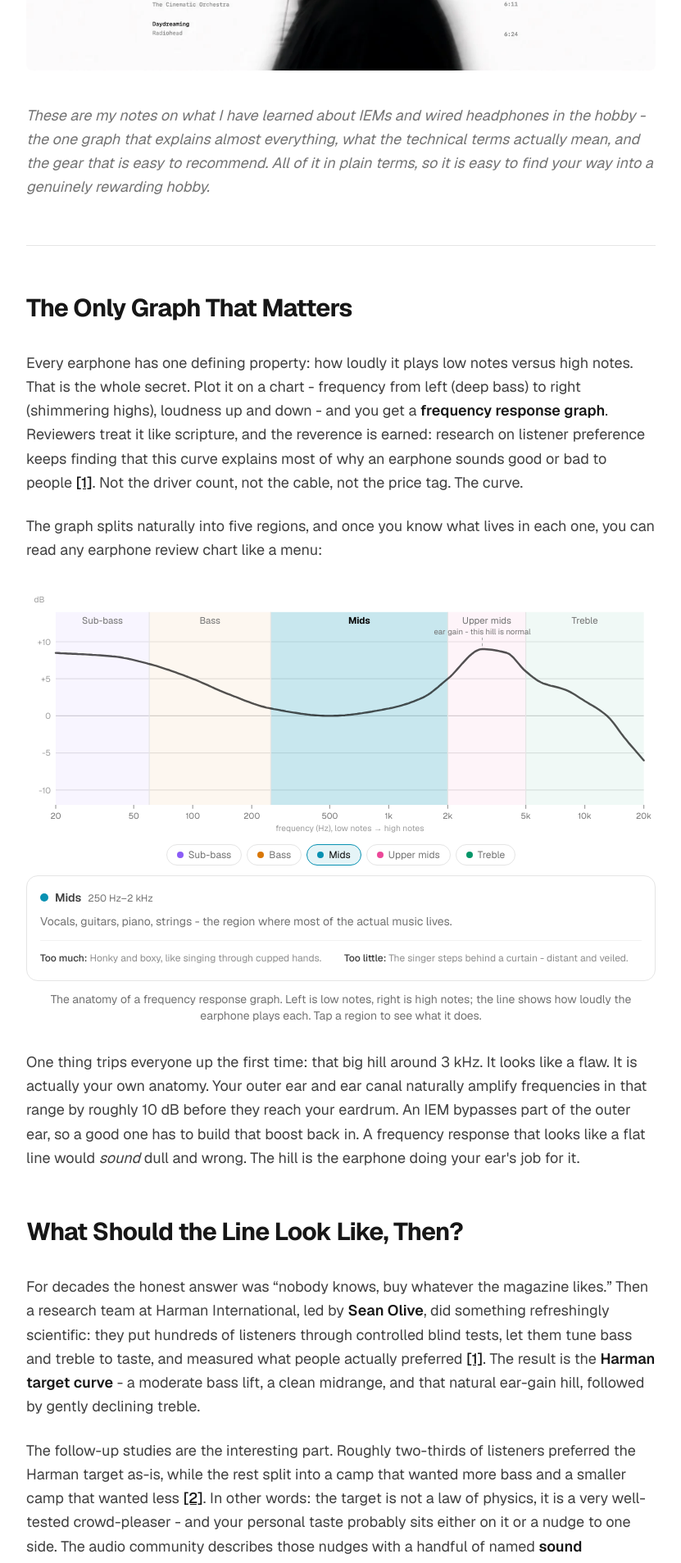
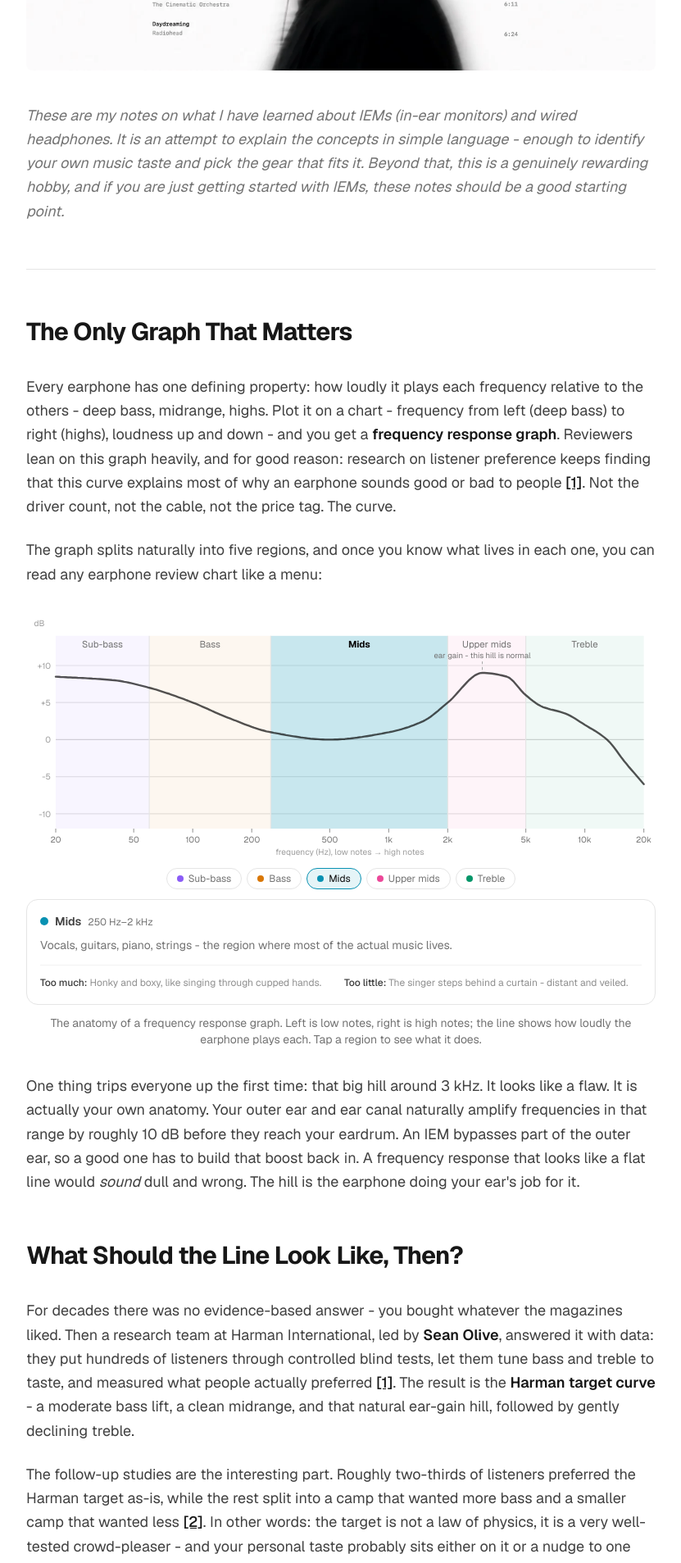
Before and after one commit to visakhunnikrishnan/personal-portfolio, a Next.js app: page /blogs/how-to-choose-iems in a window 1280 px wide. Shown: the part 600-2507 px from the top of the page at 82% size, without its empty margins (224-1055 px from the left). Built offline with nearby package versions, Linux system fonts and the light colour scheme.

Commit message:
docs: clarify IEM blog with direct language and filled-in context

```diff
--- a/src/app/blogs/how-to-choose-iems/page.tsx
+++ b/src/app/blogs/how-to-choose-iems/page.tsx
@@ -81,11 +81,12 @@ export default function HowToChooseIemsBlog() {
 
       <div className="prose sm:prose-lg prose-neutral max-w-none dark:prose-invert prose-headings:tracking-tight prose-p:leading-relaxed prose-blockquote:border-l-primary prose-blockquote:not-italic prose-img:rounded-md">
         <p className="italic text-muted-foreground">
-          These are my notes on what I have learned about IEMs and wired
-          headphones in the hobby - the one graph that explains almost
-          everything, what the technical terms actually mean, and the
-          gear that is easy to recommend. All of it in plain terms, so it
-          is easy to find your way into a genuinely rewarding hobby.
+          These are my notes on what I have learned about IEMs (in-ear
+          monitors) and wired headphones. It is an attempt to explain the
+          concepts in simple language - enough to identify your own music
+          taste and pick the gear that fits it. Beyond that, this is a
+          genuinely rewarding hobby, and if you are just getting started
+          with IEMs, these notes should be a good starting point.
         </p>
 
         <hr />
@@ -93,16 +94,16 @@ export default function HowToChooseIemsBlog() {
         <h2>The Only Graph That Matters</h2>
 
         <p>
-          Every earphone has one defining property: how loudly it plays low
-          notes versus high notes. That is the whole secret. Plot it on a
-          chart - frequency from left (deep bass) to right (shimmering
-          highs), loudness up and down - and you get a{" "}
-          <strong>frequency response graph</strong>. Reviewers treat it
-          like scripture, and the reverence is earned: research on
-          listener preference keeps finding that this curve explains most
-          of why an earphone sounds good or bad to people{" "}
-          <a href="#ref-1">[1]</a>. Not the driver count, not the cable,
-          not the price tag. The curve.
+          Every earphone has one defining property: how loudly it plays
+          each frequency relative to the others - deep bass, midrange,
+          highs. Plot it on a chart - frequency from left (deep bass) to
+          right (highs), loudness up and down - and you get a{" "}
+          <strong>frequency response graph</strong>. Reviewers lean on
+          this graph heavily, and for good reason: research on listener
+          preference keeps finding that this curve explains most of why an
+          earphone sounds good or bad to people <a href="#ref-1">[1]</a>.
+          Not the driver count, not the cable, not the price tag. The
+          curve.
         </p>
 
         <p>
@@ -127,16 +128,15 @@ export default function HowToChooseIemsBlog() {
         <h2>What Should the Line Look Like, Then?</h2>
 
         <p>
-          For decades the honest answer was &ldquo;nobody knows, buy
-          whatever the magazine likes.&rdquo; Then a research team at
-          Harman International, led by <strong>Sean Olive</strong>, did
-          something refreshingly scientific: they put hundreds of
-          listeners through controlled blind tests, let them tune bass and
-          treble to taste, and measured what people actually preferred{" "}
-          <a href="#ref-1">[1]</a>. The result is the{" "}
-          <strong>Harman target curve</strong> - a moderate bass lift, a
-          clean midrange, and that natural ear-gain hill, followed by
-          gently declining treble.
+          For decades there was no evidence-based answer - you bought
+          whatever the magazines liked. Then a research team at Harman
+          International, led by <strong>Sean Olive</strong>, answered it
+          with data: they put hundreds of listeners through controlled
+          blind tests, let them tune bass and treble to taste, and
+          measured what people actually preferred <a href="#ref-1">[1]</a>.
+          The result is the <strong>Harman target curve</strong> - a
+          moderate bass lift, a clean midrange, and that natural ear-gain
+          hill, followed by gently declining treble.
         </p>
 
         <p>
@@ -153,17 +153,21 @@ export default function HowToChooseIemsBlog() {
         <SoundSignatureExplorer />
 
         <p>
-          In words: <strong>Harman</strong> is the tested default - a
-          touch of extra bass, clear vocals. <strong>Neutral</strong>{" "}
-          plays the recording straight, nothing boosted - the studio
-          reference sound. <strong>V-shaped</strong> lifts both bass and
-          treble and lets the vocals step back - exciting at first listen,
-          which is why so many store demos are tuned this way.{" "}
-          <strong>Warm</strong> adds low-end body and relaxes the treble -
-          smooth for long sessions. <strong>Bright</strong> pushes detail
-          and air forward at the cost of eventually tiring your ears.
-          None of these is objectively best. They are flavors, and the
-          graph is just the recipe written down.
+          Look at the graph above as you read these:{" "}
+          <strong>Harman</strong> is the tested default - a touch of extra
+          bass over neutral, with vocals kept clear.{" "}
+          <strong>Neutral</strong> boosts nothing and plays the recording
+          as it was mixed - the reference sound studios work with.{" "}
+          <strong>V-shaped</strong> lifts both ends of the graph, bass and
+          treble; vocals live in the midrange between them, so they take a
+          step back. The result is exciting at first listen, which is why
+          so many store demos are tuned this way. <strong>Warm</strong>{" "}
+          adds extra low end and pulls the treble down a little - a smooth
+          sound that is easy to listen to for hours.{" "}
+          <strong>Bright</strong> does the opposite: it pushes the treble
+          up, which brings out fine detail but tires your ears over long
+          sessions. None of these is objectively best. They are flavors,
+          and the graph is just the recipe written down.
         </p>
 
         <h2>Which One Is Yours?</h2>
@@ -222,29 +226,30 @@ export default function HowToChooseIemsBlog() {
         <h2>Do You Need an Amp? (A Small One Helps)</h2>
 
         <p>
-          You do not need a desk full of amplifiers to enjoy IEMs - but
-          the answer is no longer a flat no either, because phones killed
-          the headphone jack. Something has to
-          sit between your USB-C port and your IEMs anyway, and that
-          something matters more than people expect: my own IEMs stepped
-          up noticeably when I swapped a bare adapter for a proper dongle
-          DAC. The humble $10 Apple dongle measures genuinely well and is
-          the floor; dongles in the $20-100 range (Moondrop Dawn Pro,
-          FiiO KA11) add cleaner power and a lower noise floor on top.
-          Full desktop amps only matter if you someday wander into
-          full-size territory - high-impedance headphones and
-          power-hungry planars.
+          You do not need a stack of amplifiers to enjoy IEMs. But since
+          phones dropped the headphone jack, something has to sit between
+          your USB-C port and your IEMs - a <strong>DAC</strong>{" "}
+          (digital-to-analog converter), the chip that turns your digital
+          music into the electrical signal the earphones play. That piece
+          matters more than people expect: my own IEMs sounded noticeably
+          better when I swapped a bare adapter for a proper dongle DAC.
+          The $10 Apple dongle measures genuinely well and is the floor;
+          dongles in the $20-100 range (Moondrop Dawn Pro, FiiO KA11) add
+          cleaner power and a lower noise floor. Full desktop amps only
+          matter if you later move to full-size headphones -
+          high-impedance or power-hungry planar models that a dongle
+          cannot drive.
         </p>
 
         <p>
           One caveat: the chain is only as good as what you feed it.
-          Bluetooth compresses everything it touches, and standard
-          Spotify streams are lossy - so a wired IEM with a dongle DAC
-          only delivers its actual output when the source is lossless.
-          Apple Music includes lossless at no extra cost; Tidal, Qobuz,
-          and Amazon Music have equivalents. Wired IEMs plus a lossless
-          subscription is the cheapest genuine upgrade in this whole
-          hobby.
+          Bluetooth compresses the audio, and standard Spotify streams
+          are lossy - compressed in a way that throws away detail. A
+          wired IEM with a dongle DAC only pays off when the source is
+          lossless. Apple Music includes lossless at no extra cost;
+          Tidal, Qobuz, and Amazon Music have equivalents. Wired IEMs
+          plus a lossless subscription is the cheapest genuine upgrade in
+          this whole hobby.
         </p>
 
         <h2>My Go-To Picks</h2>
@@ -287,15 +292,15 @@ export default function HowToChooseIemsBlog() {
           </li>
           <li>
             <strong>Mind the volume.</strong> IEMs sit close to your
-            eardrum. The old 60/60 rule - under 60% volume, breaks after
-            60 minutes - is crude but keeps your future self hearing
-            cymbals.
+            eardrum. The old 60/60 rule - listen at under 60% volume, and
+            take a break after 60 minutes - is crude but protects your
+            long-term hearing.
           </li>
           <li>
             <strong>Respect diminishing returns.</strong> The jump from
-            $25 to $100 is enormous. The jump from $100 to $1,000 is an
-            expensive shrug. This hobby is kindest to people who stop at
-            &ldquo;happy.&rdquo;
+            $25 to $100 is enormous. The jump from $100 to $1,000 is
+            barely noticeable. This hobby is kindest to people who stop
+            at &ldquo;happy.&rdquo;
           </li>
         </ul>
 
```
